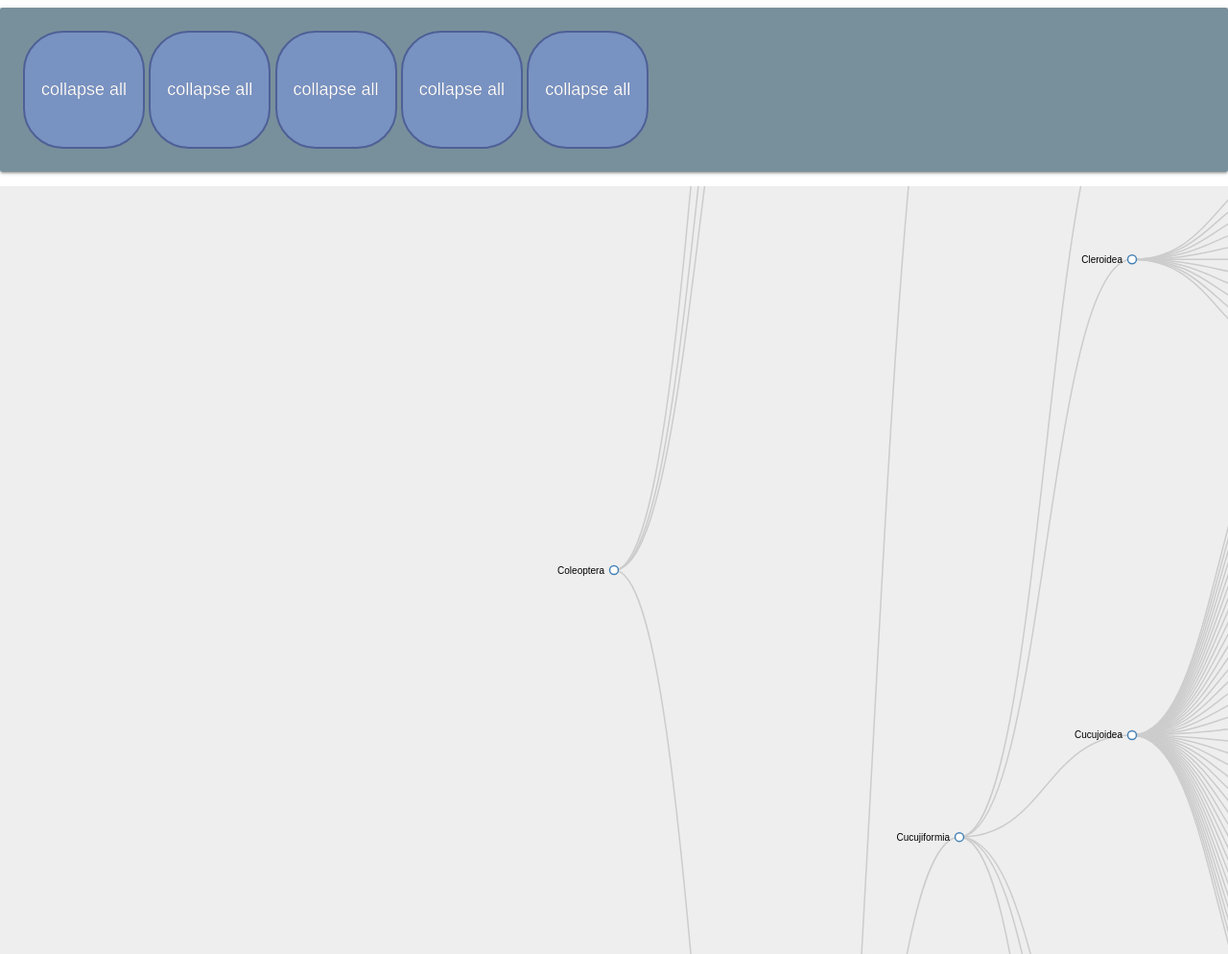
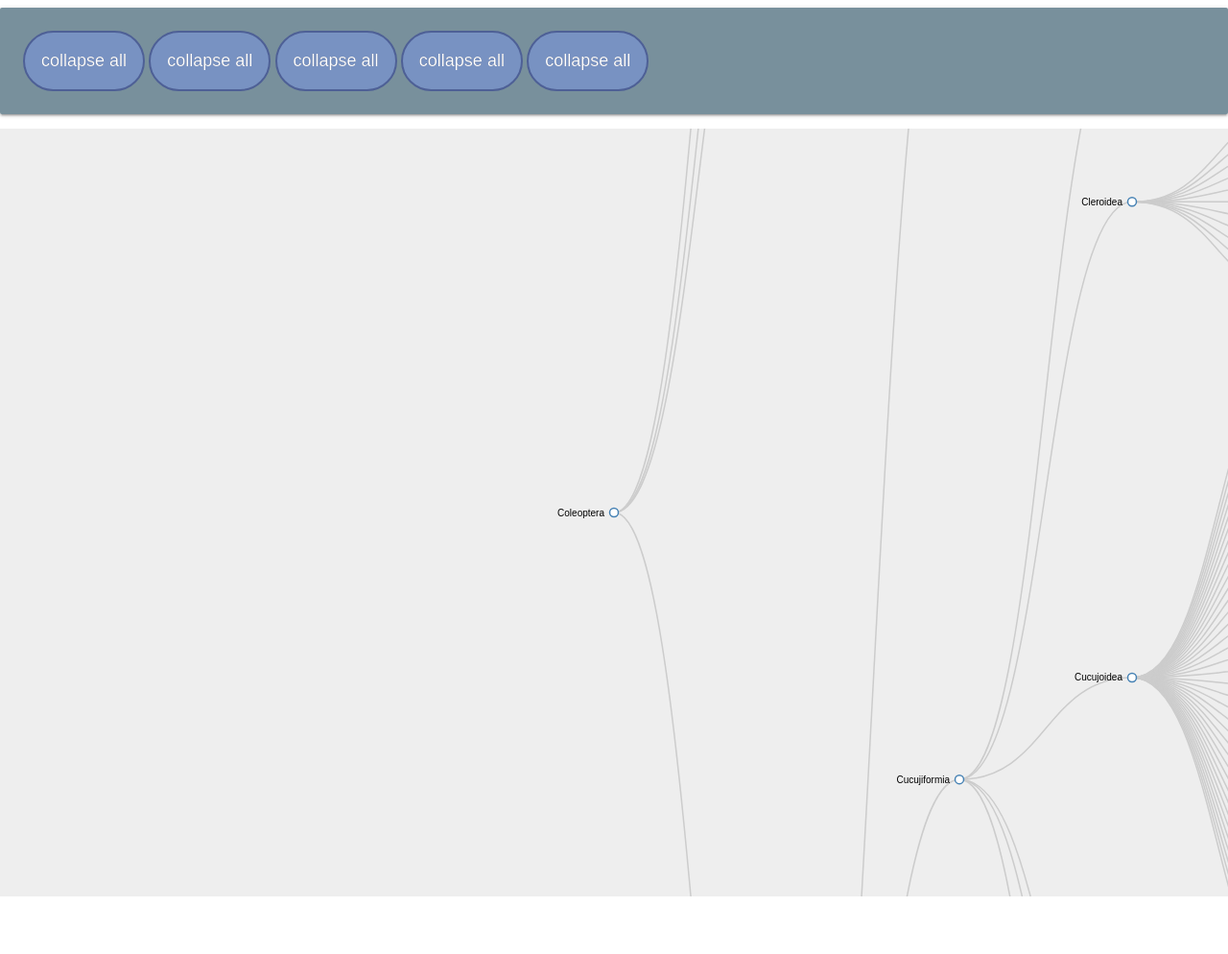
Before and after one commit to Treblesteph/beetlestree, a plain HTML site: page index.html in a window 1280 px wide. Shown: the whole page at 96% size. After the commit the page ends 940 px from the top, so only its background shows below. Drawn offline with nearby package versions, Linux system fonts and the light colour scheme.

Commit message:
Adding in button and top bar styling.

```diff
--- a/styles/treestyle.css
+++ b/styles/treestyle.css
@@ -52,12 +52,12 @@
  color:#ffffff;
  font-family:Arial;
  font-size:18px;
- padding:46px 17px;
+ padding:16px 17px;
  text-decoration:none;
  text-shadow:0px 0px 0px #283966;
 }
 .myButton:hover {
- background-color:#476e9e;
+ background-color:#ffd54f;
 }
 .myButton:active {
  position:relative;
```
